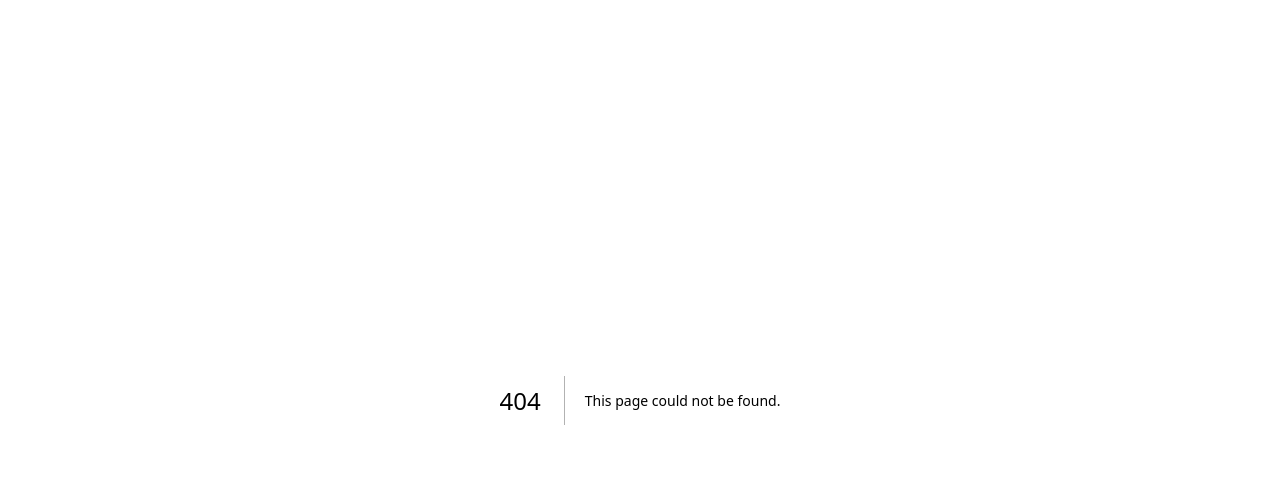
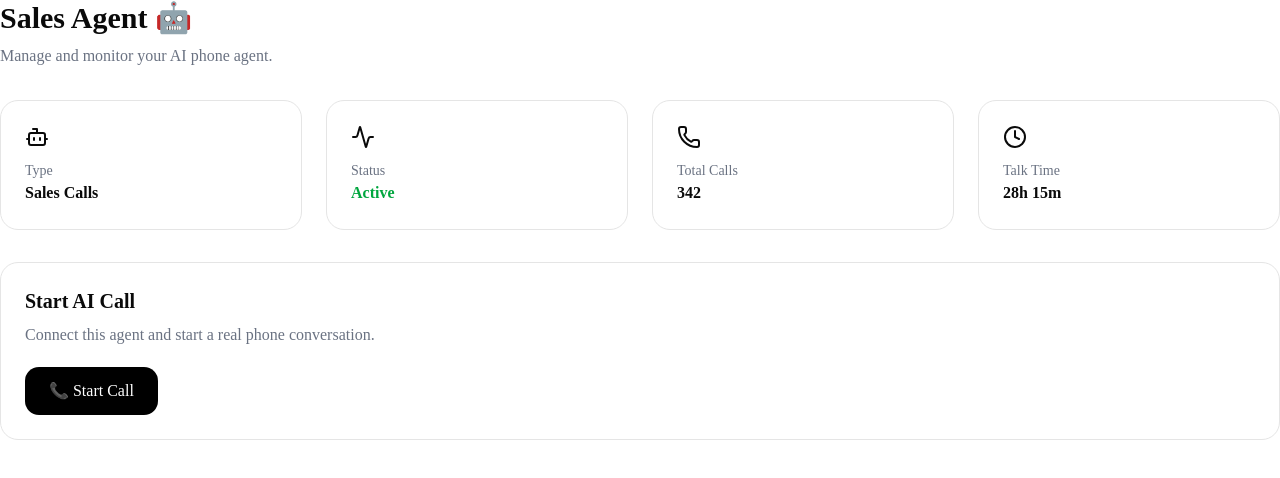
Before and after one commit to ALNOMAN090/CallFlow-AI, a Next.js app: page /agents/1 in a window 1280 px wide. Before the commit this address had no page. Shown: the top 478 px of the page. Built offline with nearby package versions, Linux system fonts and the light colour scheme.

Commit message:
Add AI agent details page

```diff
--- /dev/null
+++ b/app/agents/[id]/page.tsx
@@ -0,0 +1,113 @@
+"use client";
+
+import {
+  Phone,
+  Bot,
+  Activity,
+  Clock,
+} from "lucide-react";
+
+export default function AgentDetailsPage() {
+
+  const agent = {
+    name: "Sales Agent",
+    task: "Sales Calls",
+    status: "Active",
+    calls: 342,
+    duration: "28h 15m",
+  };
+
+
+  return (
+    <div className="space-y-8">
+
+
+      <div>
+        <h1 className="text-3xl font-bold">
+          {agent.name} 🤖
+        </h1>
+
+        <p className="mt-2 text-gray-500">
+          Manage and monitor your AI phone agent.
+        </p>
+      </div>
+
+
+
+      <div className="grid gap-6 md:grid-cols-4">
+
+
+        <div className="rounded-2xl border bg-white p-6">
+          <Bot />
+          <p className="mt-3 text-sm text-gray-500">
+            Type
+          </p>
+          <h3 className="font-semibold">
+            {agent.task}
+          </h3>
+        </div>
+
+
+
+        <div className="rounded-2xl border bg-white p-6">
+          <Activity />
+          <p className="mt-3 text-sm text-gray-500">
+            Status
+          </p>
+          <h3 className="font-semibold text-green-600">
+            {agent.status}
+          </h3>
+        </div>
+
+
+
+        <div className="rounded-2xl border bg-white p-6">
+          <Phone />
+          <p className="mt-3 text-sm text-gray-500">
+            Total Calls
+          </p>
+          <h3 className="font-semibold">
+            {agent.calls}
+          </h3>
+        </div>
+
+
+
+        <div className="rounded-2xl border bg-white p-6">
+          <Clock />
+          <p className="mt-3 text-sm text-gray-500">
+            Talk Time
+          </p>
+          <h3 className="font-semibold">
+            {agent.duration}
+          </h3>
+        </div>
+
+
+      </div>
+
+
+
+      <div className="rounded-2xl border bg-white p-6">
+
+        <h2 className="text-xl font-semibold">
+          Start AI Call
+        </h2>
+
+        <p className="mt-2 text-gray-500">
+          Connect this agent and start a real phone conversation.
+        </p>
+
+
+        <button
+          className="mt-5 rounded-xl bg-black px-6 py-3 text-white"
+        >
+          📞 Start Call
+        </button>
+
+      </div>
+
+
+    </div>
+  );
+}
```
